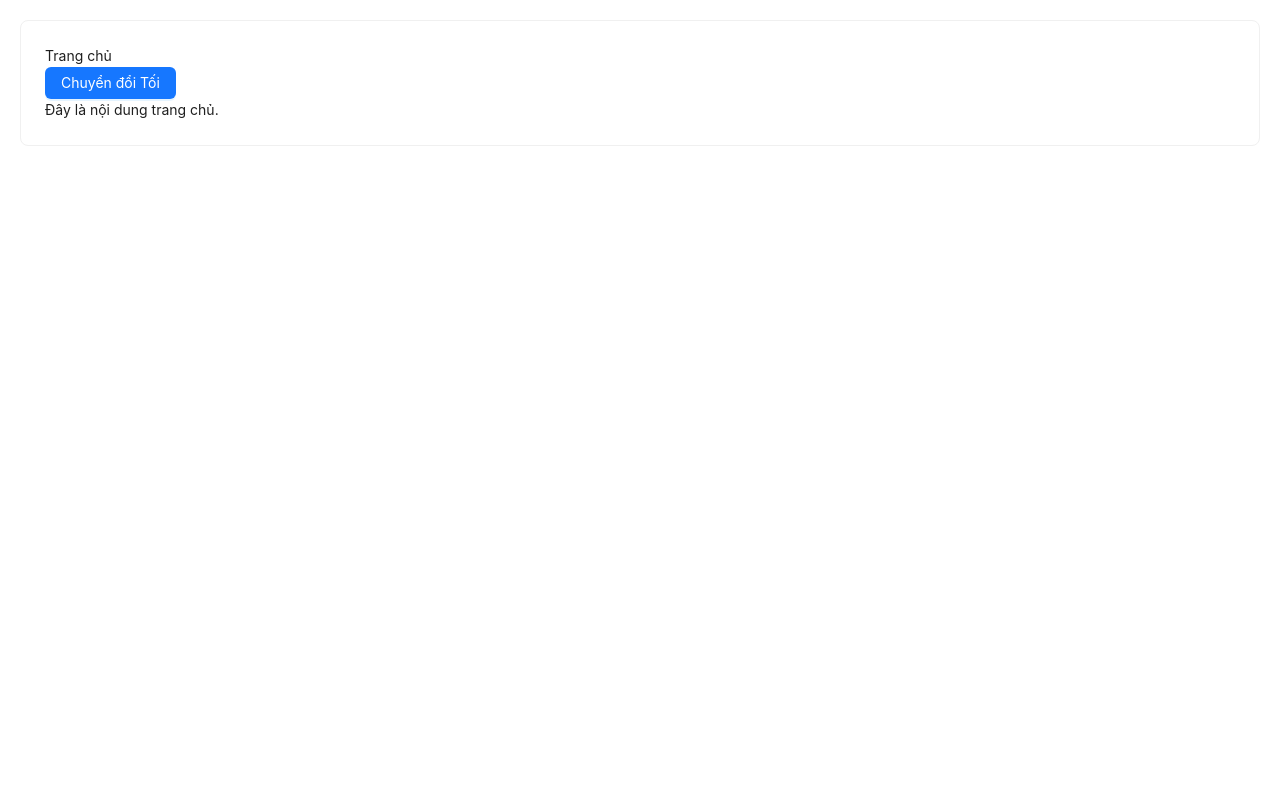
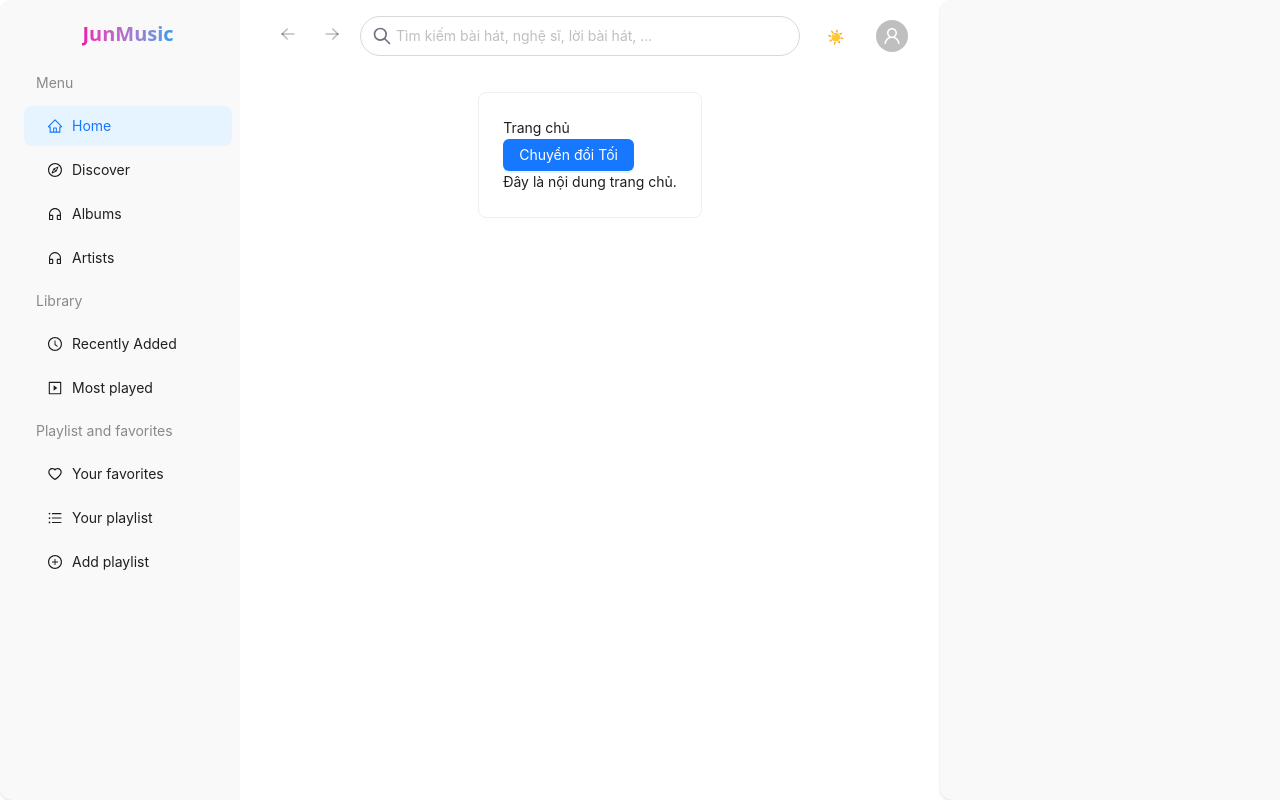
Before and after one commit to xuannam59/JunM-Web, a React (Vite) app: page / in a window 1280 px wide. Built offline with nearby package versions, Linux system fonts and the light colour scheme.

Commit message:
Update layout: header, siderbarleft, siderbarright

```diff
--- a/index.html
+++ b/index.html
@@ -5,6 +5,7 @@
     <link rel="icon" type="image/svg+xml" href="/vite.svg" />
     <meta name="viewport" content="width=device-width, initial-scale=1.0" />
     <link rel="stylesheet" href="/src/styles/index.css">
+    <link rel="stylesheet" href="/src/styles/scrollbar.css">
     <title>Vite + React + TS</title>
   </head>
   <body>
--- /dev/null
+++ b/src/components/home/Header.tsx
@@ -0,0 +1,60 @@
+import React from 'react';
+import { Input, Button, Avatar, Dropdown, MenuProps } from 'antd';
+import {
+    LeftOutlined,
+    RightOutlined,
+    UserOutlined,
+    SettingOutlined,
+    LogoutOutlined
+} from '@ant-design/icons';
+import { useNavigate } from 'react-router-dom';
+import { useTheme } from '@/utils/ThemeProvider';
+import { TbArrowLeft, TbArrowRight, TbSearch } from 'react-icons/tb';
+
+const Header: React.FC = () => {
+    const { darkMode, toggleTheme } = useTheme();
+    const navigate = useNavigate();
+
+    const items: MenuProps['items'] = [
+        {
+            key: '1',
+            label: 'Account Settings',
+            icon: <SettingOutlined />,
+        },
+        {
+            key: '2',
+            label: 'Logout',
+            icon: <LogoutOutlined />,
+        },
+    ];
+
+    return (
+        <header className={`w-full px-8 py-4 `}>
+            <div className={`flex items-center justify-between`}>
+            <div className="flex items-center gap-3">
+                <Button type="text" disabled icon={<TbArrowLeft size={20}/>} />
+                <Button type="text" disabled icon={<TbArrowRight size={20}/>} />
+                <Input
+                    prefix={<TbSearch size={20} className='text-gray-500'/>}
+                    placeholder="Tìm kiếm bài hát, nghệ sĩ, lời bài hát, ..."
+                    className={`!w-[440px] h-[40px] !rounded-full ${darkMode ? 'bg-[#2d2d2d]' : 'bg-[#f5f5f5]'} border-none`}
+                />
+            </div>
+
+            <div className="flex items-center gap-4">
+                <Button
+                    onClick={toggleTheme}
+                    type="text"
+                >
+                    {darkMode ? '🌙' : '☀️'}
+                </Button>
+                <Dropdown menu={{ items }} placement="bottomRight">
+                    <Avatar icon={<UserOutlined />}/>
+                </Dropdown>
+            </div>
+            </div>
+        </header>
+    );
+};
+
+export default Header;
--- /dev/null
+++ b/src/components/home/SiderBarLeft.tsx
@@ -0,0 +1,128 @@
+import { useTheme } from '@/utils/ThemeProvider'
+import { useNavigate, useLocation } from 'react-router-dom'
+import { Menu } from 'antd'
+import type { MenuProps } from 'antd'
+import {
+    HomeOutlined,
+    CompassOutlined,
+    CustomerServiceOutlined,
+    ClockCircleOutlined,
+    PlaySquareOutlined,
+    HeartOutlined,
+    UnorderedListOutlined,
+    PlusCircleOutlined
+} from '@ant-design/icons'
+
+const SiderBarLeft = () => {
+    const { darkMode } = useTheme()
+    const navigate = useNavigate()
+    const location = useLocation()
+
+    const menuItems: MenuProps['items'] = [
+        {
+            label: 'Menu',
+            type: 'group',
+            children: [
+                {
+                    key: '/',
+                    icon: <HomeOutlined />,
+                    label: 'Home',
+                },
+                {
+                    key: '/discover',
+                    icon: <CompassOutlined />,
+                    label: 'Discover',
+                },
+                {
+                    key: '/albums',
+                    icon: <CustomerServiceOutlined />,
+                    label: 'Albums',
+                },
+                {
+                    key: '/artists',
+                    icon: <CustomerServiceOutlined />,
+                    label: 'Artists',
+                },
+            ],
+        },
+        {
+            label: 'Library',
+            type: 'group',
+            children: [
+                {
+                    key: '/recently',
+                    icon: <ClockCircleOutlined />,
+                    label: 'Recently Added',
+                },
+                {
+                    key: '/most-played',
+                    icon: <PlaySquareOutlined />,
+                    label: 'Most played',
+                },
+            ],
+        },
+        {
+            label: 'Playlist and favorites',
+            type: 'group',
+            children: [
+                {
+                    key: '/favorites',
+                    icon: <HeartOutlined />,
+                    label: 'Your favorites',
+                },
+                {
+                    key: '/playlist',
+                    icon: <UnorderedListOutlined />,
+                    label: 'Your playlist',
+                },
+                {
+                    key: 'add-playlist',
+                    icon: <PlusCircleOutlined />,
+                    label: 'Add playlist',
+                    className: 'text-[#2E9CFF] hover:text-[#2E9CFF]',
+                },
+            ],
+        }
+    ]
+
+    const handleMenuClick: MenuProps['onClick'] = ({ key }) => {
+        if (key === 'logout') {
+            // Xử lý logout
+            console.log('Logout clicked')
+            return
+        }
+        if (key === 'add-playlist') {
+            // Xử lý thêm playlist
+            console.log('Add playlist clicked')
+            return
+        }
+        navigate(key)
+    }
+
+    return (
+        <div className={`min-h-[100vh] max-h-[100vh] w-[240px] flex flex-col p-5 pb-0 pe-1 rounded-l-xl shadow-sm  overflow-y-auto
+            ${darkMode ? `bg-[#292929] text-gray-300` : 'bg-[#F9F9F9] text-black'}`}
+        >
+            <div className="flex justify-center">
+                <h1 className="text-xl font-bold mb-4 text-center w-fit
+                bg-gradient-to-r from-[#EE10B0] to-[#0E9EEF] text-transparent bg-clip-text">
+                    JunMusic
+                </h1>
+            </div>
+
+            <Menu
+                mode="inline"
+                selectedKeys={[location.pathname]}
+                items={menuItems}
+                onClick={handleMenuClick}
+                className={`border-0 ${darkMode ? '!bg-[#292929]' : '!bg-[#F9F9F9]'} !border-none`}
+                style={{
+                    fontSize: '14px',
+                }}
+                theme={darkMode ? 'dark' : 'light'}
+            />
+        </div>
+    )
+}
+
+export default SiderBarLeft
--- /dev/null
+++ b/src/components/home/SiderBarRight.tsx
@@ -0,0 +1,17 @@
+import { useTheme } from "@/utils/ThemeProvider"
+
+const SiderBarRight = () => {
+    const { darkMode } = useTheme()
+    return (
+        <>
+            <div className={`min-h-[100vh] max-h-[100vh] w-[340px] flex flex-col p-5 pb-0 pe-1 rounded-l-xl shadow-sm overflow-y-auto
+            ${darkMode ? 'bg-[#1F1F1F] text-gray-300' : 'bg-[#F9F9F9] text-black'} border-l-orange-50`}
+    >
+
+     </div>
+
+    </>
+  )
+}
+
+export default SiderBarRight
--- a/src/layouts/HomeLayout.tsx
+++ b/src/layouts/HomeLayout.tsx
@@ -0,0 +1,32 @@
+import { Outlet } from 'react-router-dom'
+import { useTheme } from '@/utils/ThemeProvider'
+import Header from '@/components/home/Header';
+import SiderBarLeft from '@/components/home/SiderBarLeft';
+import SiderBarRight from '@/components/home/SiderBarRight';
+const HomeLayout = () => {
+  const { darkMode } = useTheme();
+  return (
+    <>
+      <div className={`w-full h-screen flex flex-col items-center justify-center
+        `}
+      >
+        <div className={`min-h-screen w-full max-w-[2560px] flex items-center justify-start
+          ${darkMode ? 'bg-gray-900 text-white' : 'bg-white text-black'}`}>
+          <div className={`min-h-[100vh] max-h-[100vh] transition-all duration-300`}>
+            <SiderBarLeft />
+          </div>
+          <div className={`flex flex-col items-center justify-st w-full h-full overflow-hidden transition-all duration-300
+            ${darkMode ? 'bg-[#1E1E1E]' : 'bg-white'}`}>
+            <Header />
+            <Outlet />
+          </div>
+          <div className={`min-h-[100vh] max-h-[100vh] transition-all duration-300`}>
+            <SiderBarRight />
+          </div>
+        </div>
+      </div>
+    </>
+  )
+}
+
+export default HomeLayout
--- a/src/routers/Router.tsx
+++ b/src/routers/Router.tsx
@@ -1,4 +1,5 @@
 import AuthLayout from '@/layouts/AuthLayout'
+import HomeLayout from '@/layouts/HomeLayout'
 import LoginPage from '@/page/Auth/LoginPage'
 import RegisterPage from '@/page/Auth/RegisterPage'
 import NotFound from '@/page/Error/NotFound'
@@ -10,7 +11,9 @@ const Routers = () => {
   return (
     <BrowserRouter>
       <Routes>
-        <Route path={routes.DEFAULT} element={<HomePage />} />
+        <Route element={<HomeLayout/>}>
+          <Route path={routes.DEFAULT} element={<HomePage />} />
+        </Route>
         <Route element={<AuthLayout />}>
           <Route path={routes.LOGIN} element={<LoginPage />} />
           <Route path={routes.REGISTER} element={<RegisterPage />} />
--- /dev/null
+++ b/src/styles/scrollbar.css
@@ -0,0 +1,44 @@
+/* Tùy chỉnh thanh cuộn trong Webkit-based browsers (Chrome, Safari, Edge) */
+::-webkit-scrollbar {
+    width: 8px; /* Độ rộng thanh cuộn */
+  }
+
+  ::-webkit-scrollbar-track { /* Phần nền của phần thanh cuộn (màu nền trong suốt) */
+    border-radius: 10px;
+  }
+
+  ::-webkit-scrollbar-thumb {
+    background: #d3d3d3; /* Màu của thanh cuộn */
+    border-radius: 10px; /* Bo góc của thanh cuộn */
+  }
+
+  ::-webkit-scrollbar-thumb:hover {
+    background: #bcbcbc; /* Màu của thanh cuộn khi hover */
+  }
+
+
+/* Thanh cuộn Dark Mode */
+.dark ::-webkit-scrollbar-track { /* Phần nền thanh cuộn (màu nền trong suốt) */
+  border-radius: 10px;
+}
+
+.dark ::-webkit-scrollbar-thumb {
+  background: #3A3B3C; /* Màu của thanh cuộn (màu tối) */
+}
+
+.dark ::-webkit-scrollbar-thumb:hover {
+  background: #5D5E5F; /* Màu khi hover trong chế độ tối */
+}
+
+.custom-scrollbar::-webkit-scrollbar {
+  height: 8px; /* Chiều cao thanh cuộn ngang */
+}
+
+.custom-scrollbar::-webkit-scrollbar-thumb {
+  background-color: rgba(100, 100, 100, 0.5);
+  border-radius: 10px;
+}
+
+.custom-scrollbar::-webkit-scrollbar-track {
+  background: transparent;
+}
```
